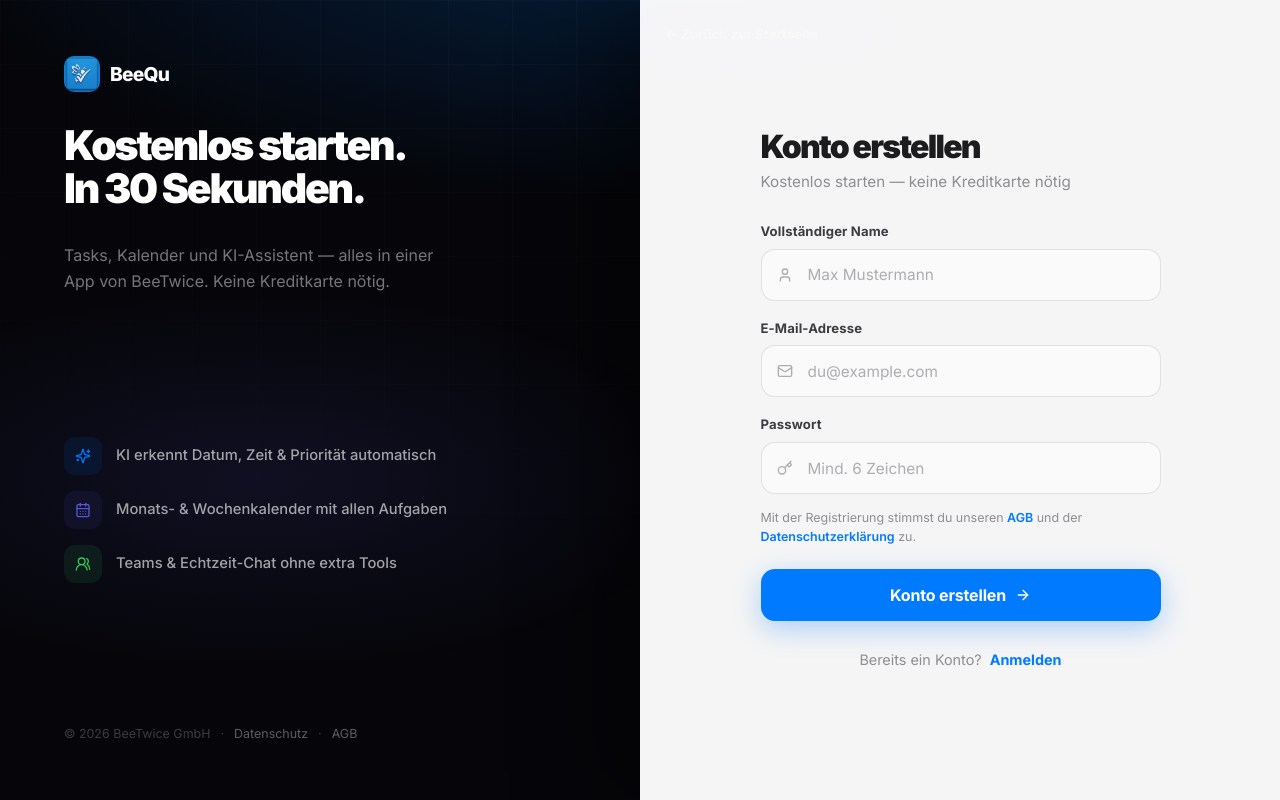
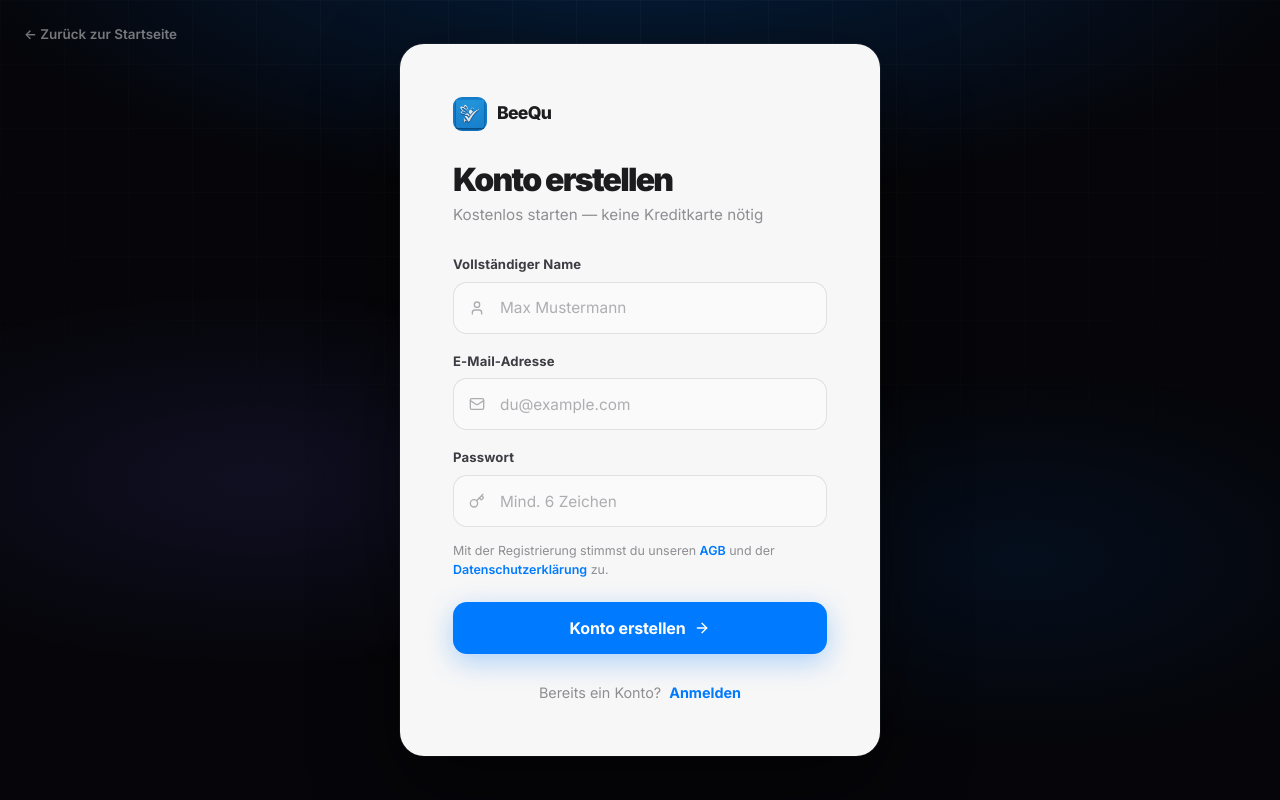
Before and after one commit to monzasiz1/todo, a React (Vite) app in the folder frontend/: page /register in a window 1280 px wide. Built offline with nearby package versions, Linux system fonts and the light colour scheme; no server answers.

Commit message:
Add files via upload

```diff
--- a/frontend/src/pages/Login.jsx
+++ b/frontend/src/pages/Login.jsx
@@ -2,7 +2,7 @@ import { useState } from 'react';
 import { Link, useNavigate } from 'react-router-dom';
 import { useAuthStore } from '../store/authStore';
 import { motion } from 'framer-motion';
-import { AlertCircle, ArrowRight, CalendarDays, Key, Mail, Sparkles, UsersRound } from 'lucide-react';
+import { AlertCircle, ArrowRight, Key, Mail } from 'lucide-react';
 
 const ease = [0.25, 0.46, 0.45, 0.94];
 
@@ -22,65 +22,25 @@ export default function Login() {
   return (
     <div className="bq-auth-page">
 
-      {/* ── Left: dark branded panel ── */}
-      <div className="bq-auth-brand">
-        <div className="bq-auth-brand-top">
-          <Link to="/landing" className="bq-auth-logo">
-            <img src="/icons/icon.png" alt="BeeQu" />
-            <span>BeeQu</span>
-          </Link>
+      <Link to="/landing" className="bq-auth-back">
+        ← Zurück zur Startseite
+      </Link>
 
-          <h2 className="bq-auth-brand-headline">Willkommen{'\n'}zurück.</h2>
-
-          <p className="bq-auth-brand-sub">
-            BeeQu hält deine Aufgaben, deinen Kalender und dein Team perfekt in Sync.
-          </p>
-        </div>
-
-        <div className="bq-auth-features">
-          {[
-            { icon: Sparkles,     color: '#007AFF', text: 'KI erkennt Datum, Zeit & Priorität automatisch' },
-            { icon: CalendarDays, color: '#5856D6', text: 'Monats- & Wochenkalender mit allen Aufgaben' },
-            { icon: UsersRound,   color: '#34C759', text: 'Teams & Echtzeit-Chat ohne extra Tools' },
-          ].map(({ icon: Icon, color, text }) => (
-            <div key={text} className="bq-auth-feature">
-              <div className="bq-auth-feature-icon" style={{ background: `${color}18`, color }}>
-                <Icon size={16} />
-              </div>
-              <span>{text}</span>
-            </div>
-          ))}
-        </div>
-
-        <div className="bq-auth-brand-footer">
-          <span>© 2026 BeeTwice GmbH</span>
-          <span>·</span>
-          <a href="#">Datenschutz</a>
-          <span>·</span>
-          <a href="#">AGB</a>
-        </div>
-      </div>
-
-      {/* ── Right: form panel ── */}
       <div className="bq-auth-form-panel">
-        <Link to="/landing" className="bq-auth-back">
-          ← Zurück zur Startseite
-        </Link>
-
         <motion.div
           className="bq-auth-form-inner"
           initial={{ opacity: 0, y: 20 }}
           animate={{ opacity: 1, y: 0 }}
           transition={{ duration: 0.42, ease }}
         >
-          {/* Mobile-only logo */}
-          <div className="bq-auth-mobile-logo">
+          {/* Logo */}
+          <div className="bq-auth-card-logo">
             <img src="/icons/icon.png" alt="BeeQu" />
             <span>BeeQu</span>
           </div>
 
           <div className="bq-auth-form-head">
-            <h1>Anmelden</h1>
+            <h1>Willkommen zurück</h1>
             <p>Bei deinem BeeQu-Konto anmelden</p>
           </div>
 
@@ -131,7 +91,7 @@ export default function Login() {
             <button type="submit" className="bq-auth-submit" disabled={loading}>
               {loading
                 ? <span className="bq-auth-spinner" />
-                : <> Anmelden <ArrowRight size={16} /> </>
+                : <>Anmelden <ArrowRight size={16} /></>
               }
             </button>
           </form>
--- a/frontend/src/pages/Register.jsx
+++ b/frontend/src/pages/Register.jsx
@@ -51,59 +51,19 @@ export default function Register() {
   return (
     <div className="bq-auth-page">
 
-      {/* ── Left: dark branded panel ── */}
-      <div className="bq-auth-brand">
-        <div className="bq-auth-brand-top">
-          <Link to="/landing" className="bq-auth-logo">
-            <img src="/icons/icon.png" alt="BeeQu" />
-            <span>BeeQu</span>
-          </Link>
+      <Link to="/landing" className="bq-auth-back">
+        ← Zurück zur Startseite
+      </Link>
 
-          <h2 className="bq-auth-brand-headline">{'Kostenlos starten.\nIn 30 Sekunden.'}</h2>
-
-          <p className="bq-auth-brand-sub">
-            Tasks, Kalender und KI-Assistent — alles in einer App von BeeTwice. Keine Kreditkarte nötig.
-          </p>
-        </div>
-
-        <div className="bq-auth-features">
-          {[
-            { icon: Sparkles,     color: '#007AFF', text: 'KI erkennt Datum, Zeit & Priorität automatisch' },
-            { icon: CalendarDays, color: '#5856D6', text: 'Monats- & Wochenkalender mit allen Aufgaben' },
-            { icon: UsersRound,   color: '#34C759', text: 'Teams & Echtzeit-Chat ohne extra Tools' },
-          ].map(({ icon: Icon, color, text }) => (
-            <div key={text} className="bq-auth-feature">
-              <div className="bq-auth-feature-icon" style={{ background: `${color}18`, color }}>
-                <Icon size={16} />
-              </div>
-              <span>{text}</span>
-            </div>
-          ))}
-        </div>
-
-        <div className="bq-auth-brand-footer">
-          <span>© 2026 BeeTwice GmbH</span>
-          <span>·</span>
-          <a href="#">Datenschutz</a>
-          <span>·</span>
-          <a href="#">AGB</a>
-        </div>
-      </div>
-
-      {/* ── Right: form panel ── */}
       <div className="bq-auth-form-panel">
-        <Link to="/landing" className="bq-auth-back">
-          ← Zurück zur Startseite
-        </Link>
-
         <motion.div
           className="bq-auth-form-inner"
           initial={{ opacity: 0, y: 20 }}
           animate={{ opacity: 1, y: 0 }}
           transition={{ duration: 0.42, ease }}
         >
-          {/* Mobile-only logo */}
-          <div className="bq-auth-mobile-logo">
+          {/* Logo */}
+          <div className="bq-auth-card-logo">
             <img src="/icons/icon.png" alt="BeeQu" />
             <span>BeeQu</span>
           </div>
@@ -195,6 +155,7 @@ export default function Register() {
         </motion.div>
       </div>
 
+
     </div>
   );
 }
```
Also changed, not shown: frontend/src/index.css.
